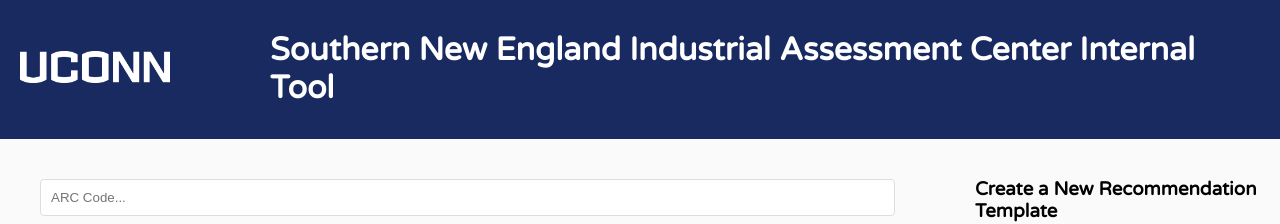
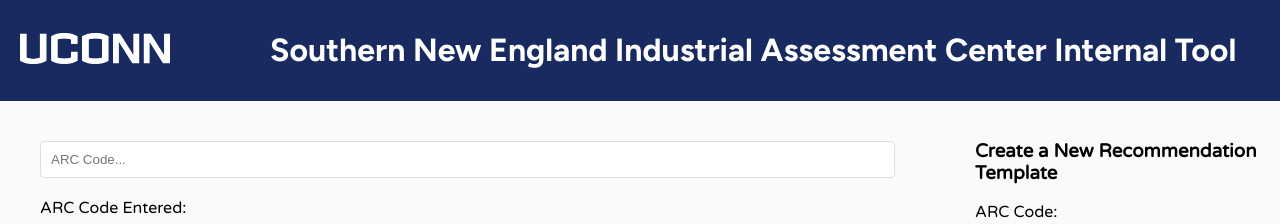
Before and after one commit to MaanitMalhan/recc-manager, a React (Create React App) app in the folder frontend/: page / in a window 1280 px wide. Shown: the top 224 px of the page. Built offline with nearby package versions, Linux system fonts and the light colour scheme; no server answers; a web font is replaced by a local one.

Commit message:
styling updates

```diff
--- a/frontend/src/index.css
+++ b/frontend/src/index.css
@@ -1,5 +1,7 @@
 /* Google Font */
-@import url("https://fonts.googleapis.com/css2?family=Varela+Round&display=swap");
+@import url('https://fonts.googleapis.com/css2?family=Figtree:ital,wght@0,300..900;1,300..900&display=swap');
+@import url('https://fonts.googleapis.com/css2?family=Varela+Round&display=swap');
+
 
 /* Layout */
 :root {
@@ -18,7 +20,8 @@
   display: flex;
   align-items: center;
   padding: 10px 20px;
-  font-family: "Varela Round", sans-serif;
+  font-family: "Figtree", sans-serif;
+  font-weight: 500;
   color: #FFFFFF;
 }
 
```
